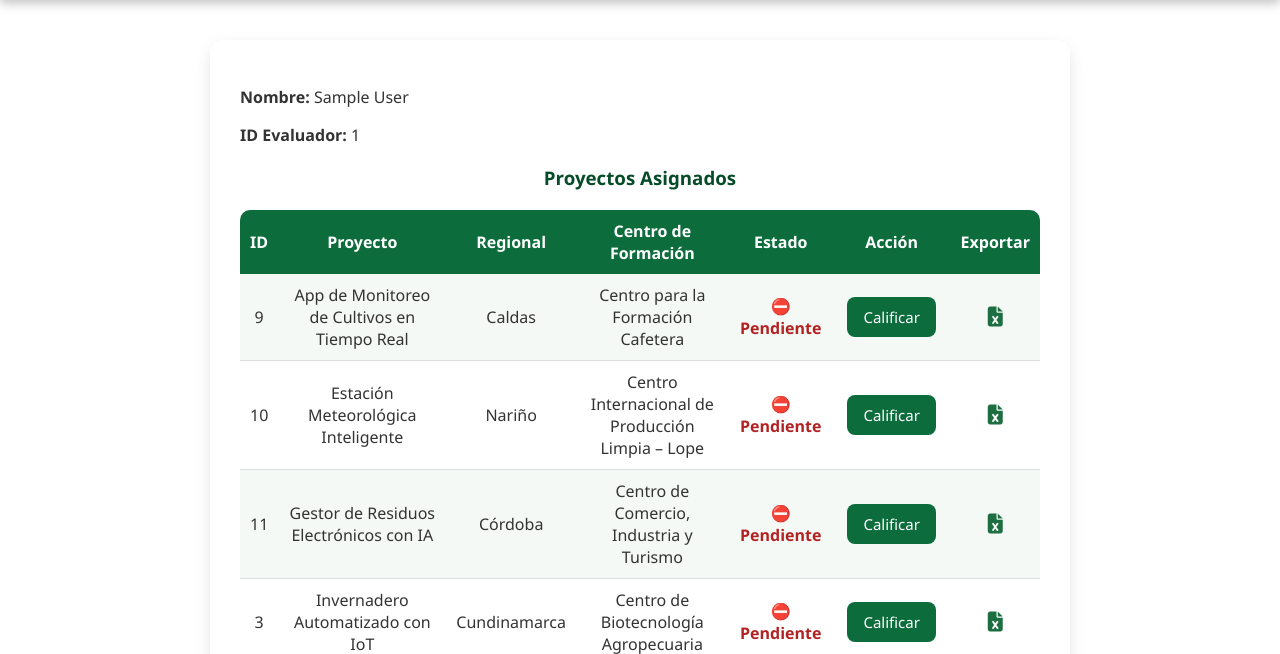
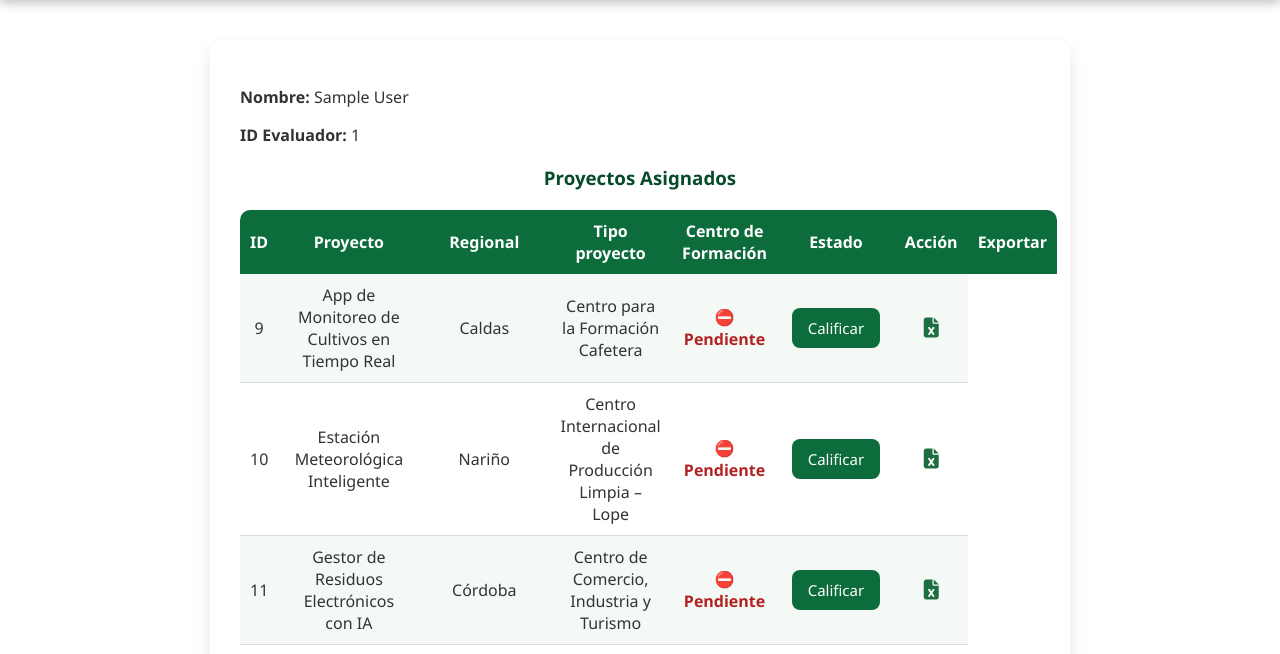
Before and after one commit to Junior-Sg/Proyecto_califisena, a PHP site: page /Views/perfil.php in a window 1280 px wide. Shown: the part 116-770 px from the top of the page. Run offline with PHP 8.4, Linux system fonts and the light colour scheme; the visitor is signed in with stand-in values (Sample User, id 1); data comes from the database, SQL or seed files in the repository; some libraries are stand-ins or nearby versions.

Commit message:
falta arreglar el tipo proyecto

```diff
--- a/Views/perfil.php
+++ b/Views/perfil.php
@@ -51,6 +51,8 @@ $proyectos = $proyectoModel->listarTodosPorEvaluador($_SESSION["id_evaluador"]);
         <th>ID</th>
         <th>Proyecto</th>
         <th>Regional</th>
+        <!-- para definir el cambio que pidieron el si es poster, stan o ponencia  -->
+        <th>Tipo proyecto</th>
         <th>Centro de Formación</th>
         <th>Estado</th>
         <th>Acción</th>
@@ -64,6 +66,7 @@ $proyectos = $proyectoModel->listarTodosPorEvaluador($_SESSION["id_evaluador"]);
           <td><?php echo htmlspecialchars($p["regional"]); ?></td>
           <td><?php echo htmlspecialchars($p["centro_formacion"]); ?></td>
           <td>
+
           <?php if ($p["calificado"]): ?>
               <span style="color:green; font-weight:bold;">✅ Calificado</span>
             <?php else: ?>
```
